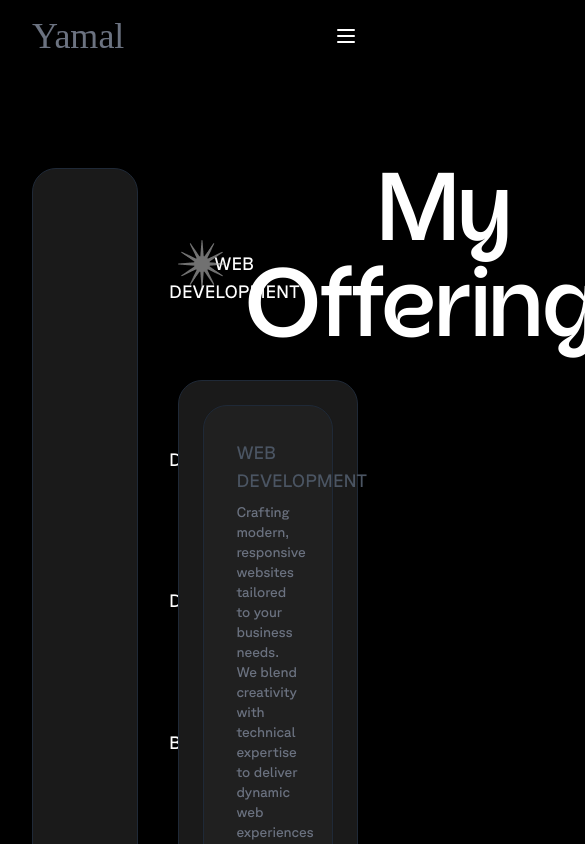
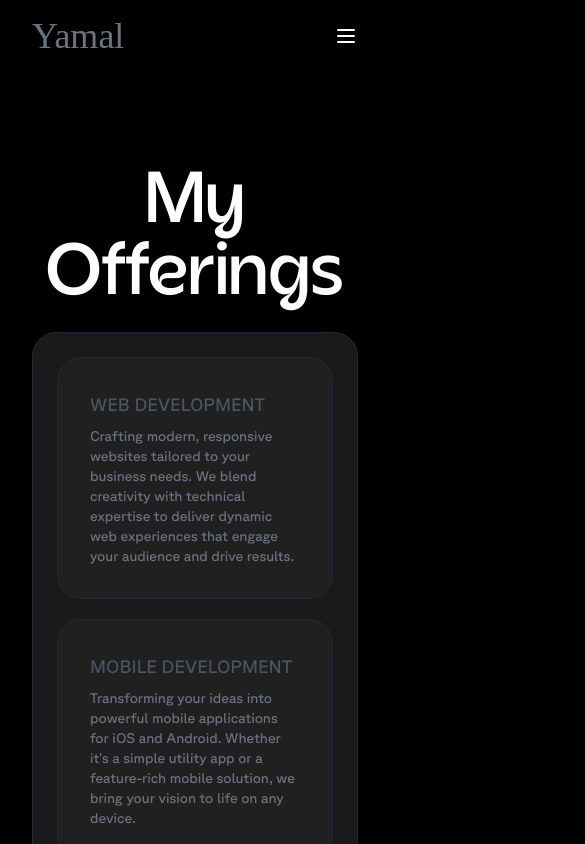
Before and after one commit to YamalAli770/portfolio, a React (Vite) app: page /services in a window 390 px wide. Shown: the top 844 px of the page, 585 px wide, since content can reach past the window. Built offline with nearby package versions, Linux system fonts and the light colour scheme; a web font is replaced by a local one.

Commit message:
made services page responsive

```diff
--- a/src/components/services-grid/main-grid.tsx
+++ b/src/components/services-grid/main-grid.tsx
@@ -5,11 +5,11 @@ const MainGrid = () => {
   return (
     <div className="grid grid-cols-5 gap-10 text-white mt-28">
         <ServiceList />
-        <div className="flex flex-col gap-5 col-span-3">
-            <h1 className="flex items-center gap-5 text-8xl font-medium font-acorn">
-                <img src="src/assets/star-icon.png" alt="" />
+        <div className="flex flex-col gap-5 xl:col-span-3 col-span-5">
+            <h1 className="flex items-center gap-5 md:text-8xl text-7xl font-medium font-acorn xl:justify-start justify-center">
+                <img src="src/assets/star-icon.png" alt="" className="md:block hidden" />
                 My Offerings
-                <img src="src/assets/star-icon.png" alt="" />
+                <img src="src/assets/star-icon.png" alt="" className="md:block hidden" />
             </h1>
             <ServiceDescription />
         </div>
--- a/src/components/services-grid/service-list.tsx
+++ b/src/components/services-grid/service-list.tsx
@@ -22,7 +22,7 @@ const services = [
 
 const ServiceList = () => {
   return (
-    <Card className="col-span-2 bg-card-bg-dark rounded-3xl border border-gray-800">
+    <Card className="col-span-2 xl:block hidden bg-card-bg-dark rounded-3xl border border-gray-800">
       <CardContent className="flex flex-col gap-28 text-white p-20">
         {services.map((service) => (
           <div className="flex items-center gap-14">
```
